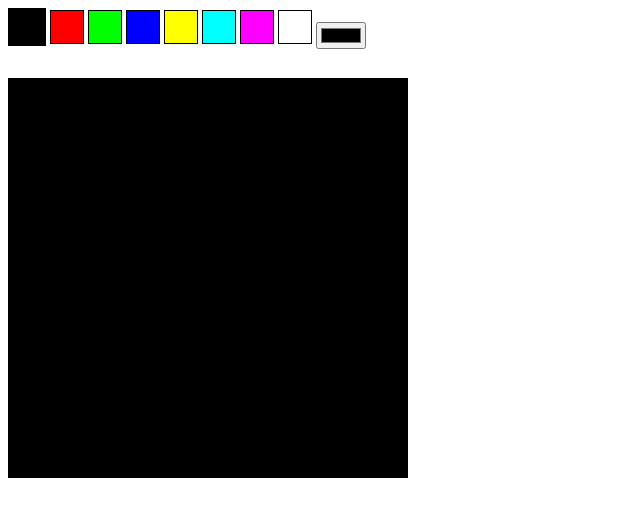
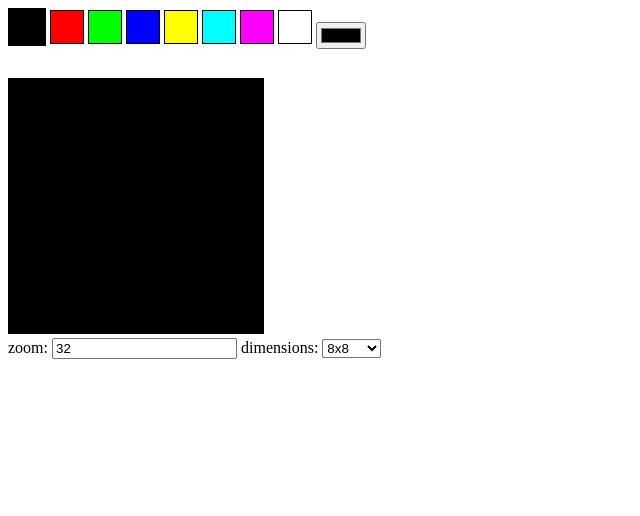
Before and after one commit to vvye/pixel-editor, a Vue app: page / in a window 1280 px wide. Shown: the top 516 px of the page, without its empty margins (0-640 px from the left). Built offline with nearby package versions, Linux system fonts and the light colour scheme.

Commit message:
Implement zoom & dimension change

```diff
--- a/src/App.vue
+++ b/src/App.vue
@@ -2,8 +2,16 @@
     <div id="app">
         <PaletteEditor :palette="palette" :current-color-index="currentColorIndex"
                        @current-color-index-changed="changeCurrentColorIndex" @color-changed="changeColor" />
-        <PixelCanvas ref="pixelCanvas" cell-size="50" num-cells="8" :palette="palette"
+        <PixelCanvas ref="pixelCanvas" :cell-size="cellSize" :num-cells="numCells" :palette="palette"
                      :current-color-index="currentColorIndex" />
+        <br />
+        zoom: <input type="number" v-model="cellSize">
+        dimensions: <select v-model="numCells">
+        <option value="8">8x8</option>
+        <option value="12">12x12</option>
+        <option value="16">16x16</option>
+        <option value="32">32x32</option>
+    </select>
     </div>
 </template>
 
@@ -15,6 +23,8 @@ export default {
     name: 'App',
     data: function () {
         return {
+            cellSize: 32,
+            numCells: 8,
             palette: [
                 [0, 0, 0],
                 [255, 0, 0], [0, 255, 0], [0, 0, 255],
@@ -34,7 +44,11 @@ export default {
         },
         changeColor: function (index, color) {
             this.palette[index] = color;
-            this.$refs.pixelCanvas.redraw();  // update colors
+            this.refreshCanvas();
+        },
+        refreshCanvas: function() {
+            let canvas = this.$refs.pixelCanvas;
+            canvas.redraw();
         }
     }
 }
--- a/src/components/PixelCanvas.vue
+++ b/src/components/PixelCanvas.vue
@@ -19,10 +19,25 @@ export default {
             penDown: false,
         }
     },
+    watch: {
+        cellSize: {
+            handler: function () {
+                this.updateCanvasSize();
+                this.redraw();
+            }
+        },
+        numCells: {
+            handler: function() {
+                this.updateCanvasSize();
+                this.resetGrid();
+                this.redraw();
+            }
+        }
+    },
     mounted: function () {
         let canvas = this.$refs.pixelCanvas;
-        canvas.width = canvas.height = this.cellSize * this.numCells;
         this.ctx = canvas.getContext('2d');
+        this.updateCanvasSize();
         this.resetGrid();
         this.redraw();
     },
@@ -34,6 +49,10 @@ export default {
                     this.grid[row][col] = 0;
                 }
             }
+        },
+        updateCanvasSize: function () {
+            let canvas = this.$refs.pixelCanvas;
+            canvas.width = canvas.height = this.cellSize * this.numCells;
         },
         draw: function (x, y) {
             let row = Math.floor(y / this.cellSize);
```
